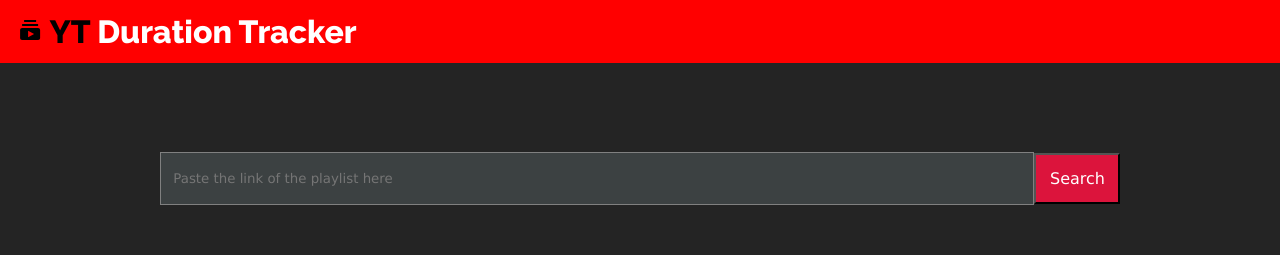
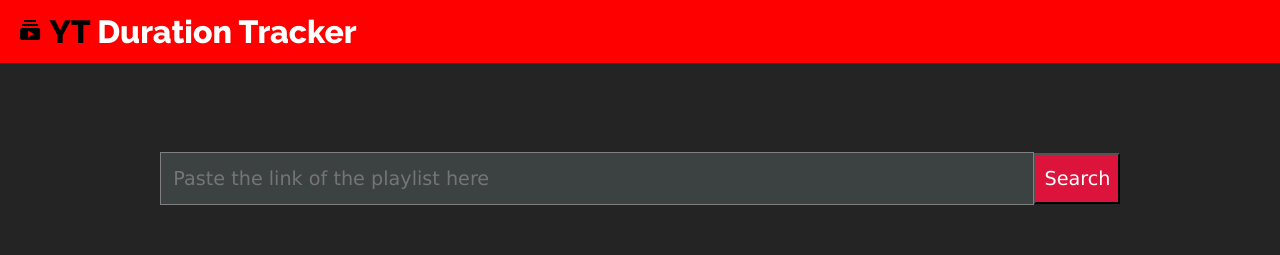
Before and after one commit to Anuprita579/YT_Duration_Tracker, a React (Vite) app: page / in a window 1280 px wide. Shown: the top 255 px of the page. Built offline with nearby package versions, Linux system fonts and the light colour scheme.

Commit message:
updated commit

```diff
--- a/src/style.scss
+++ b/src/style.scss
@@ -38,6 +38,7 @@
     input[type=text]{
         height: calc(($screen-ratio)*4);
         width: 70%;
+        font-size: calc(($screen-ratio)*1.5);
         padding-left: calc(($screen-ratio)*1);
         color: white;
         margin-top: calc(($screen-ratio)*5);
@@ -48,7 +49,7 @@
     button{
         height: calc(($screen-ratio)*4);
         width: 7%;
-        font-size: calc(($screen-ratio)*1.25);
+        font-size: calc(($screen-ratio)*1.5);
         background-color: #dc143c;
         color: white;
         margin-top: calc(($screen-ratio)*5);
```
